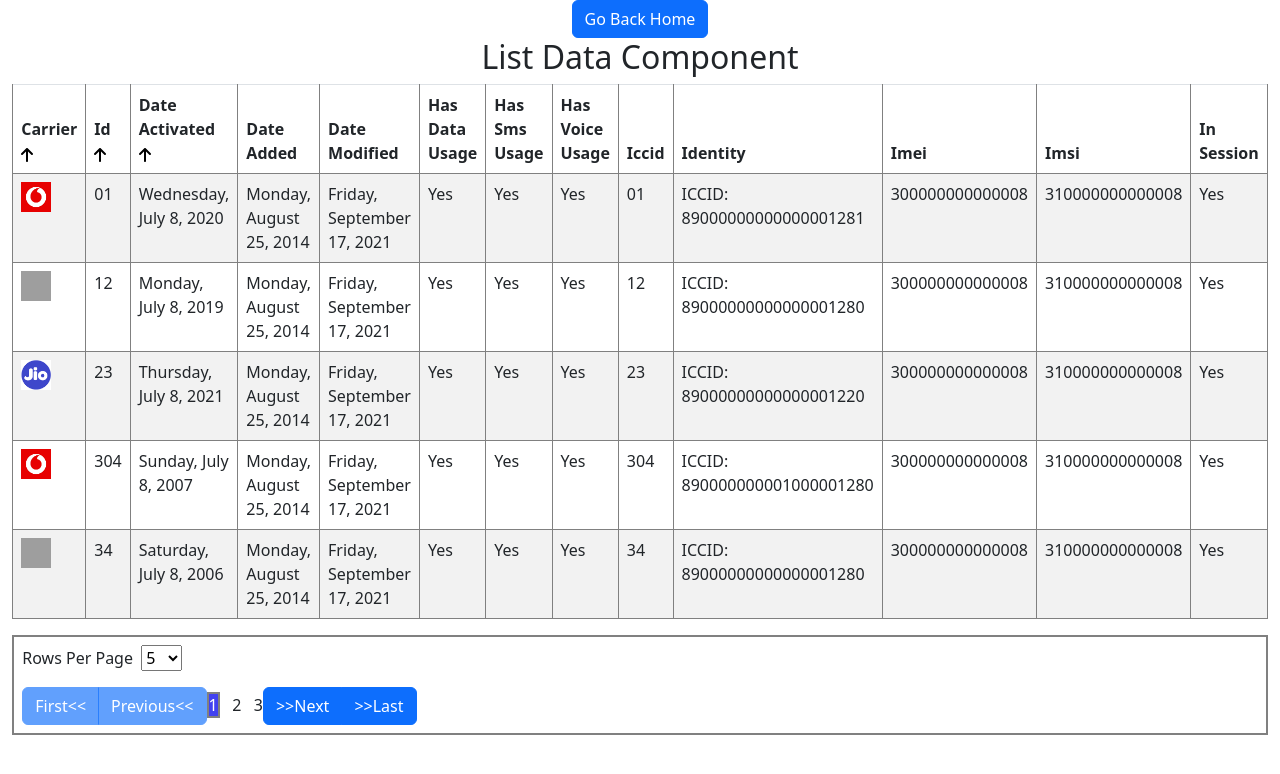
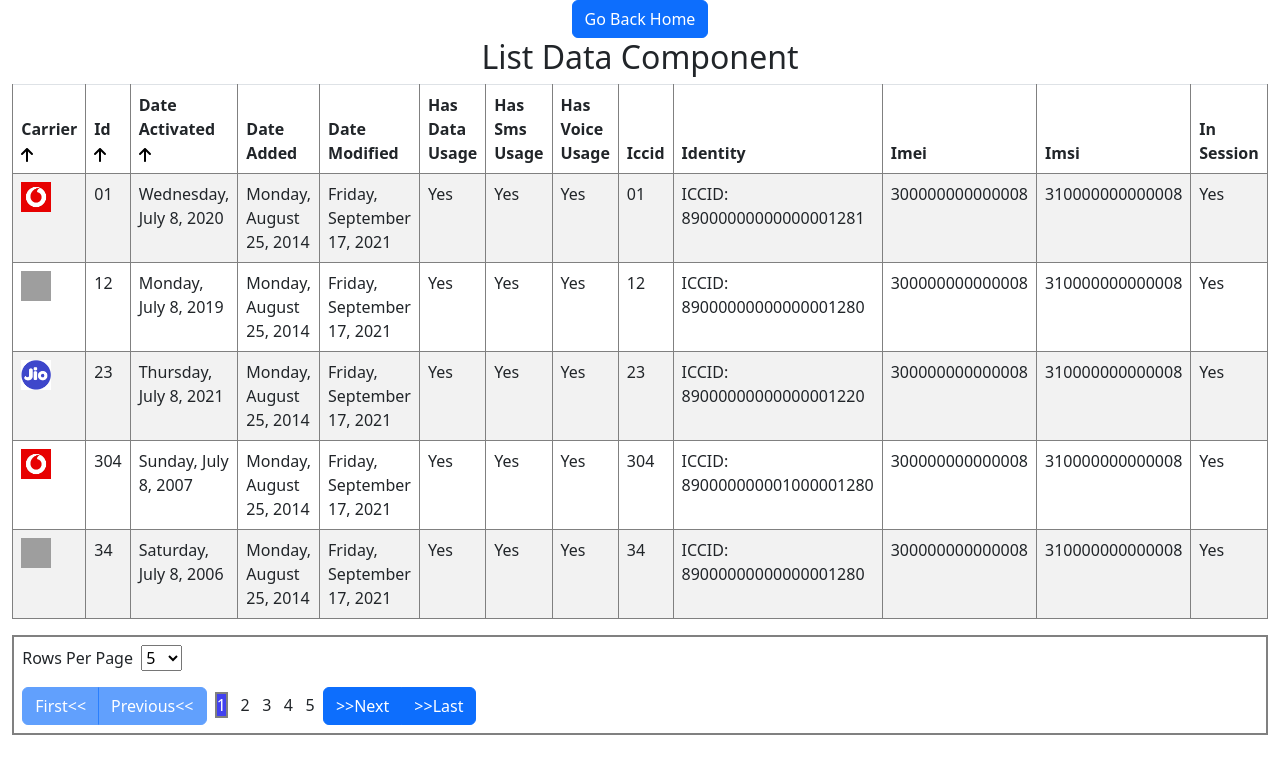
Before and after one commit to sriraghyash/task-demo1, an Angular app in the folder task/: page /list in a window 1280 px wide. Shown: the top 774 px of the page. Built offline with nearby package versions, Linux system fonts and the light colour scheme; grey boxes are pictures that could not be loaded.

Commit message:
added 5 pages default

```diff
--- a/task/src/app/list-component/list-component.component.html
+++ b/task/src/app/list-component/list-component.component.html
@@ -99,7 +99,7 @@
                             class="btn btn-primary">First<< </button>
                                 <button [disabled]="currentPage==1" type="button" class="btn btn-primary"
                                     (click)="navigatePrevious()">Previous<< </button>
-                    </div>
+                    </div>&nbsp;
                     <!-- </p> -->
                     <p style="display: inline;">
                         <span class="hover-on" (click)="setCurrentPage(currentPage1)"
@@ -110,7 +110,12 @@
                         &nbsp;
                         <span class="hover-on" (click)="setCurrentPage(currentPage3)"
                             [ngClass]="{ 'highlight hover-on': currentPage == currentPage3}">{{currentPage3}}</span>
-                    </p>
+                            &nbsp;
+                            <span class="hover-on" (click)="setCurrentPage(currentPage4)"
+                            [ngClass]="{ 'highlight hover-on': currentPage == currentPage4}">{{currentPage4}}</span>
+                            &nbsp; <span class="hover-on" (click)="setCurrentPage(currentPage5)"
+                            [ngClass]="{ 'highlight hover-on': currentPage == currentPage5}">{{currentPage5}}</span>
+                    </p>&nbsp;
                     <!-- <p style="display: inline;"> -->
                     <div class="btn-group" role="group" aria-label="Basic example">
                         <button [disabled]="currentPage==noOfPages" (click)="navigateNext()" type="button"
--- a/task/src/app/list-component/list-component.component.ts
+++ b/task/src/app/list-component/list-component.component.ts
@@ -23,7 +23,9 @@ export class ListComponentComponent implements OnInit {
   public noOfPages=0;
   public currentPage1:any;
   public currentPage2:any;
-  public currentPage3:any =-1;
+  public currentPage3:any ;
+  public currentPage4:any;
+  public currentPage5:any=-1
 
   public editableBooleans ={
     idIsUp:false,
@@ -66,14 +68,18 @@ export class ListComponentComponent implements OnInit {
   }
 
   calculateCurrentPages():void{
-    if(this.currentPage3<this.currentPage){
+    if(this.currentPage5<this.currentPage){
     this.currentPage1 = this.currentPage;
     this.currentPage2= this.currentPage+1;
     this.currentPage3 = this.currentPage+2;
+    this.currentPage4 = this.currentPage+3;
+    this.currentPage5 = this.currentPage+4;
     } else if(this.currentPage1>this.currentPage){
       this.currentPage1 = this.currentPage;
       this.currentPage2= this.currentPage+1;
       this.currentPage3 = this.currentPage+2;
+      this.currentPage4 = this.currentPage+3;
+      this.currentPage5 = this.currentPage+4;
     }
   }
 
```
